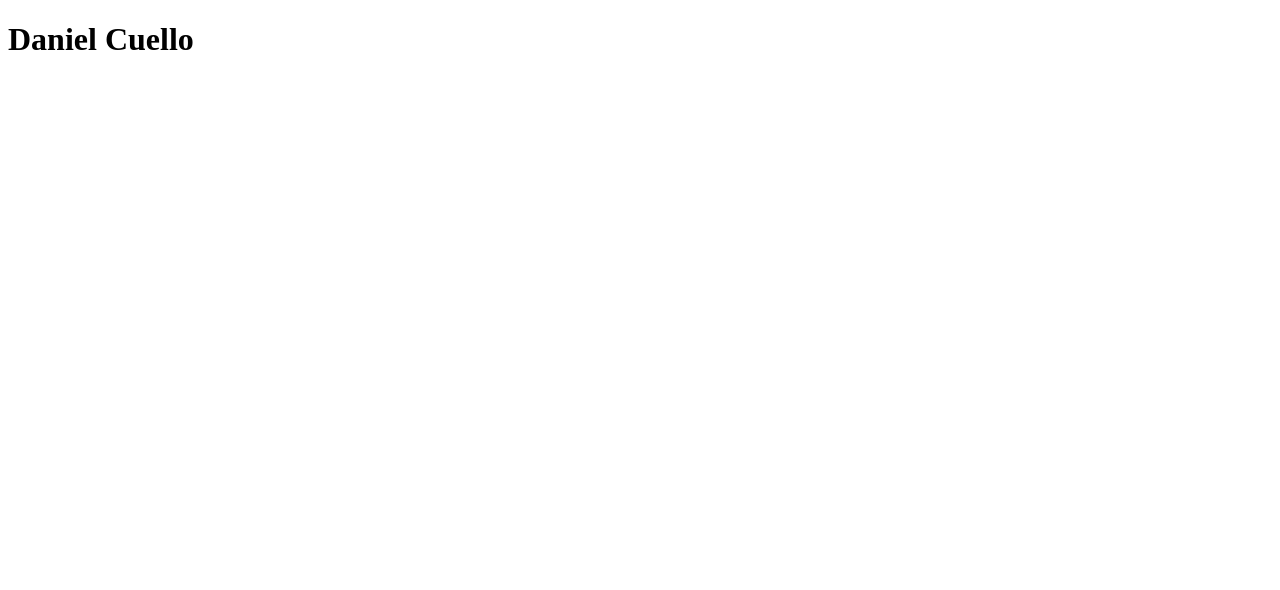
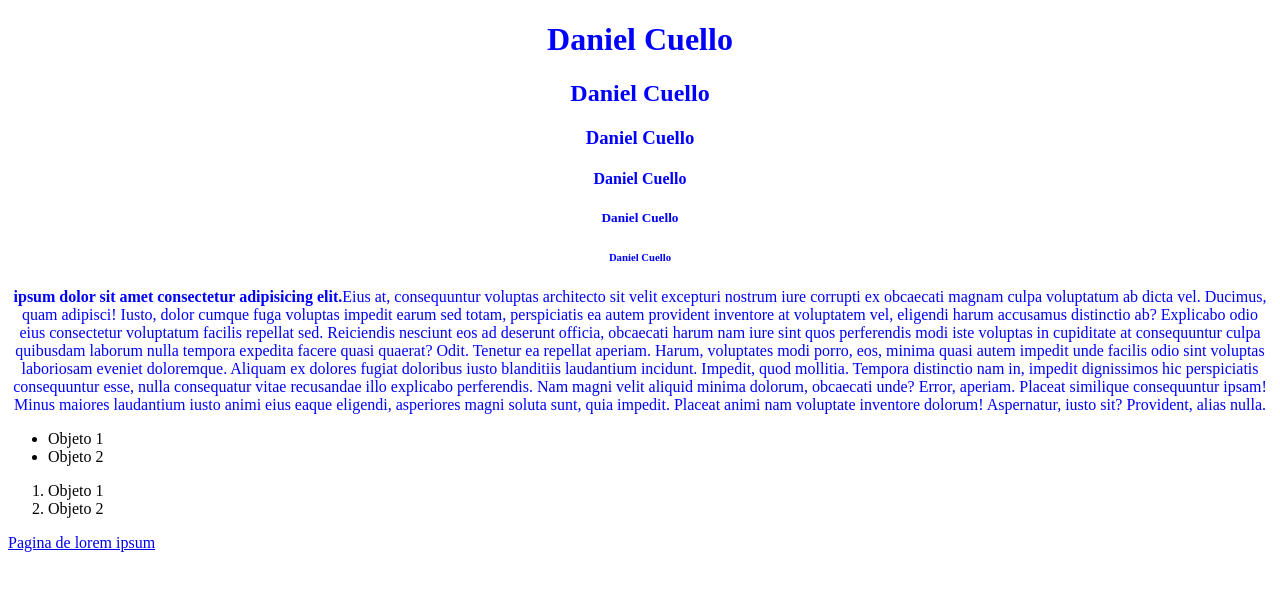
Before and after one commit to djcuelloUN/Restaurante-UN, a plain HTML site: page index.html in a window 1280 px wide. Drawn offline with Linux system fonts and the light colour scheme.

Commit message:
HTML basic

```diff
--- a/index.html
+++ b/index.html
@@ -6,8 +6,42 @@
     <meta name="viewport" content="width=device-width, initial-scale=1.0">
     <title>Document</title>
 </head>
+<style>
+.titulos{
+    color: blue;
+    text-align: center;
+}
+
+
+</style>
 <body>
-    <h1>Daniel Cuello
-    </h1>
+    <h1 class="titulos">Daniel Cuello</h1>
+    <h2 class="titulos">Daniel Cuello</h2>
+    <h3 class="titulos">Daniel Cuello</h3>
+    <h4 class="titulos">Daniel Cuello</h4>
+    <h5 class="titulos">Daniel Cuello</h5>
+    <h6 class="titulos">Daniel Cuello</h6>
+    <!-- Los H -->
+    <!-- <h#></h#> -->
+    <!-- Donde # es un numero del 1 al 6-->
+    <p class="titulos"><strong>ipsum dolor sit amet consectetur adipisicing elit.</strong>Eius at, consequuntur voluptas architecto sit velit excepturi nostrum iure corrupti ex obcaecati magnam culpa voluptatum ab dicta vel. Ducimus, quam adipisci!
+    Iusto, dolor cumque fuga voluptas impedit earum sed totam, perspiciatis ea autem provident inventore at voluptatem vel, eligendi harum accusamus distinctio ab? Explicabo odio eius consectetur voluptatum facilis repellat sed.
+    Reiciendis nesciunt eos ad deserunt officia, obcaecati harum nam iure sint quos perferendis modi iste voluptas in cupiditate at consequuntur culpa quibusdam laborum nulla tempora expedita facere quasi quaerat? Odit.
+    Tenetur ea repellat aperiam. Harum, voluptates modi porro, eos, minima quasi autem impedit unde facilis odio sint voluptas laboriosam eveniet doloremque. Aliquam ex dolores fugiat doloribus iusto blanditiis laudantium incidunt.
+    Impedit, quod mollitia. Tempora distinctio nam in, impedit dignissimos hic perspiciatis consequuntur esse, nulla consequatur vitae recusandae illo explicabo perferendis. Nam magni velit aliquid minima dolorum, obcaecati unde? Error, aperiam.
+    Placeat similique consequuntur ipsam! Minus maiores laudantium iusto animi eius eaque eligendi, asperiores magni soluta sunt, quia impedit. Placeat animi nam voluptate inventore dolorum! Aspernatur, iusto sit? Provident, alias nulla.</p>
+    <ul>
+        <li>Objeto 1</li>
+        <li>Objeto 2</li>
+    </ul>
+    <ol>
+        <li>Objeto 1</li>
+        <li>Objeto 2</li>
+    </ol>
+
+    <a href="https://www.lipsum.com/feed/html" target="_blank">Pagina de lorem ipsum</a>
+    <!-- Como hacer tres columnas de texto con html y csss-->
+    <!-- Div, display, width, flex -->
+    <!-- Como crear una tabla con datos -->
 </body>
 </html>
```
